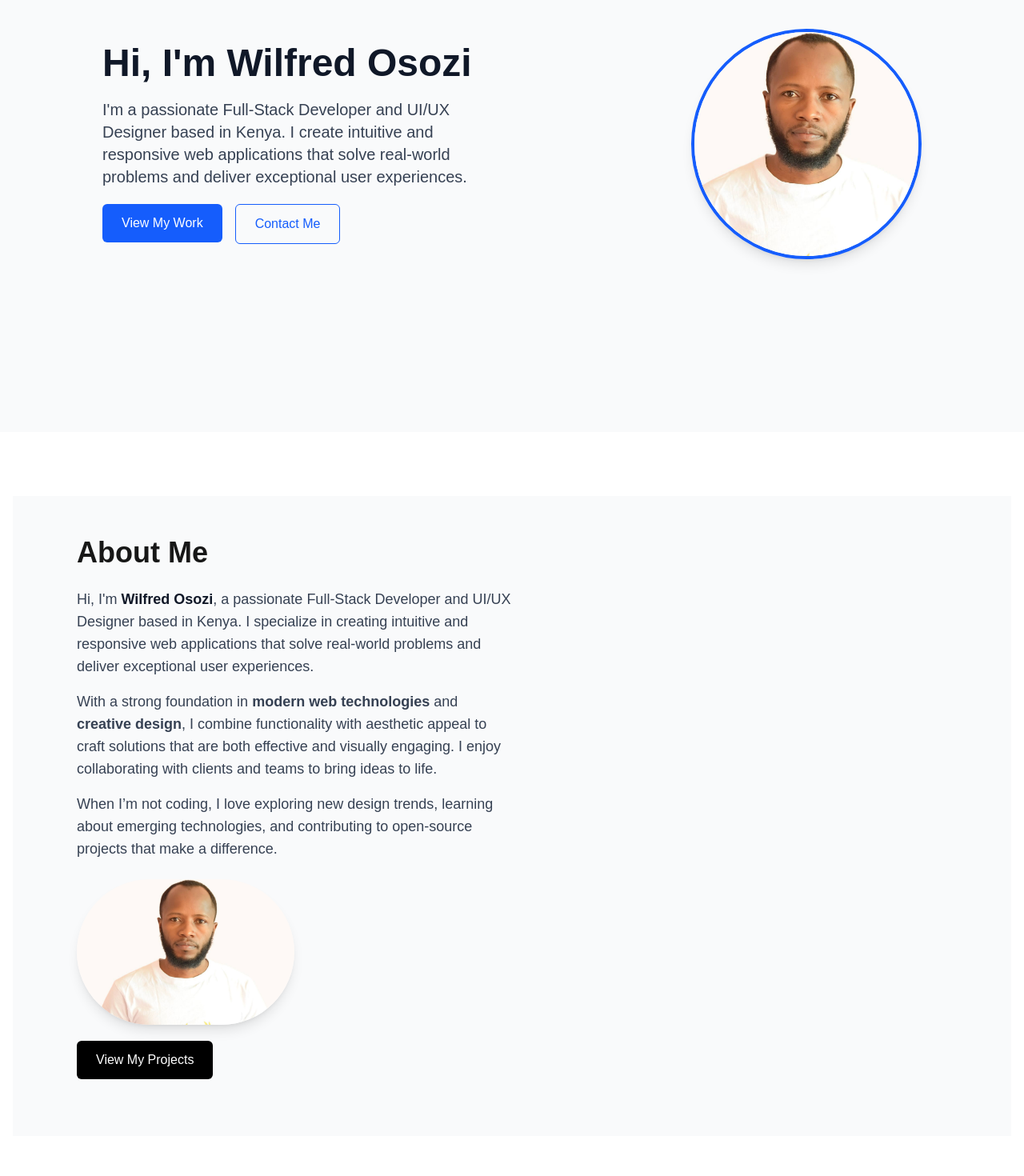
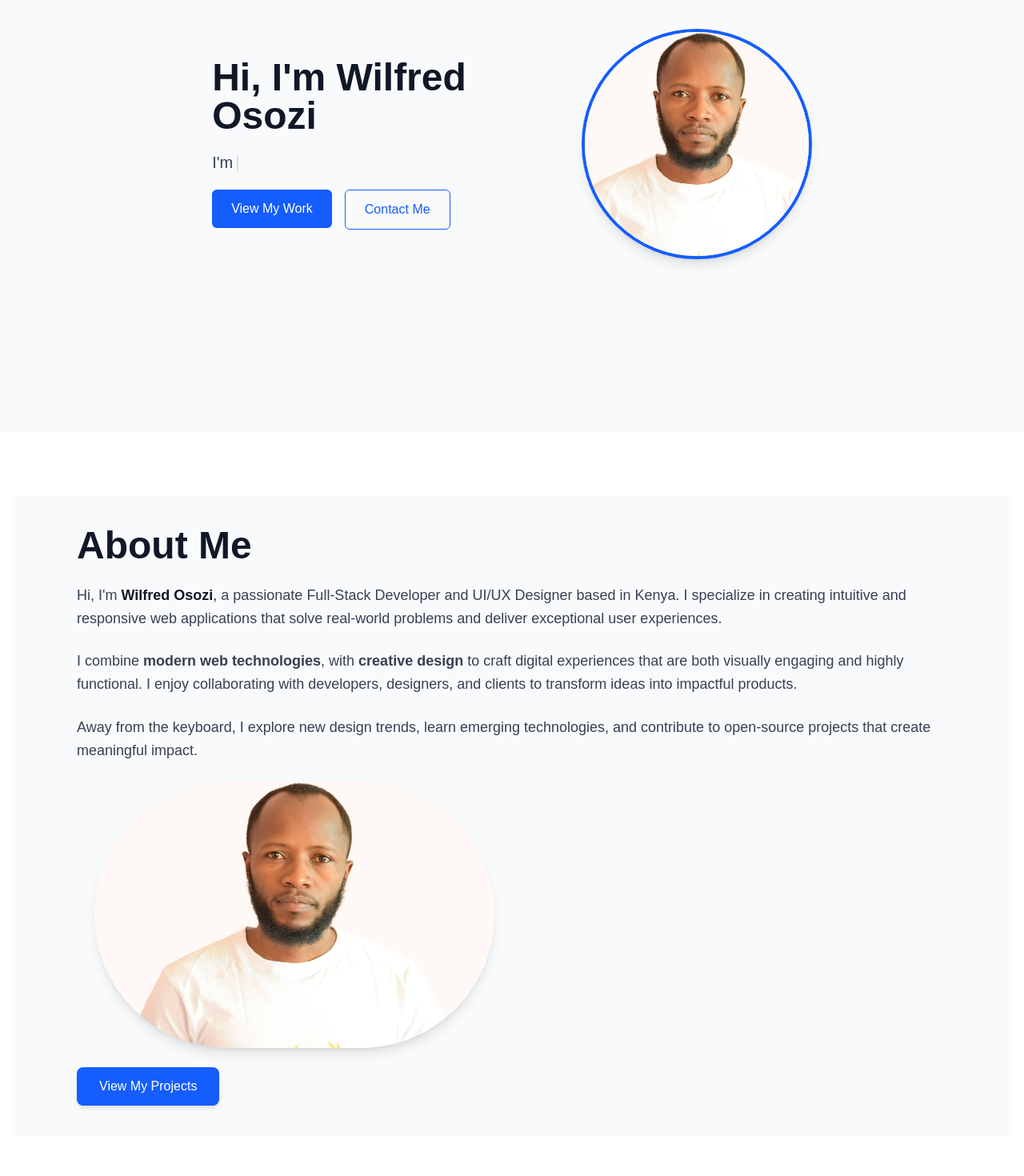
Before and after one commit to Sozi-source/sozi-portfolio, a Next.js app in the folder my-portfolio/: page / in a window 1280 px wide. Shown: the part 260-1730 px from the top of the page at 80% size. Built offline with nearby package versions, Linux system fonts and the light colour scheme.

Commit message:
added animation

```diff
--- a/my-portfolio/app/layout.tsx
+++ b/my-portfolio/app/layout.tsx
@@ -9,8 +9,9 @@ export default function RootLayout({ children }: { children: React.ReactNode })
       <head>
         <title>Wilfred Osozi Portfolio</title>
       </head>
-      <Header/>
+
       <body className="min-h-screen flex flex-col">
+         <Header/>
         <main className="flex-1">
           {children}
         </main>
--- /dev/null
+++ b/my-portfolio/components/animation/FadeIn.tsx
@@ -0,0 +1,18 @@
+// components/FadeIn.tsx
+'use client';
+import { motion } from "framer-motion";
+
+const FadeIn = ({ children }: { children: React.ReactNode }) => {
+  return (
+    <motion.div
+      initial={{ opacity: 0, y: 40 }}
+      whileInView={{ opacity: 1, y: 0 }}
+      transition={{ duration: 0.7 }}
+      viewport={{ once: true }}
+    >
+      {children}
+    </motion.div>
+  );
+};
+
+export default FadeIn;
--- a/my-portfolio/components/common/Header.tsx
+++ b/my-portfolio/components/common/Header.tsx
@@ -28,7 +28,7 @@ const Header: React.FC = () => {
         <div className="md:hidden">
           <button onClick={() => setIsOpen(!isOpen)} className="focus:outline-none">
             <img
-              src={isOpen ? "/assets/icons/close.png" : ""}
+              src={isOpen ? "/assets/icons/close.png" : "/assets/images/profile.png"}
               alt={isOpen ? "Close Menu" : "Open Menu"}
               className="w-6 h-6"
             />
--- a/my-portfolio/components/sections/AboutSection.tsx
+++ b/my-portfolio/components/sections/AboutSection.tsx
@@ -1,5 +1,7 @@
+"use client"
 import React from "react";
 import Image from "next/image";
+import {motion} from "framer-motion"
 
 const AboutSection: React.FC = () => {
   return (
@@ -7,16 +9,30 @@ const AboutSection: React.FC = () => {
       <div className="max-w-6xl mx-auto flex flex-col md:flex-row items-center gap-10">
 
         {/* About Text */}
-        <div className="md:w-1/2">
-          <h2 className="text-4xl font-bold mb-6">About Me</h2>
-          <p className="text-gray-700 text-lg mb-4">
-            Hi, I'm <span className="font-semibold text-gray-900">Wilfred Osozi</span>, a passionate Full-Stack Developer and UI/UX Designer based in Kenya. I specialize in creating intuitive and responsive web applications that solve real-world problems and deliver exceptional user experiences.
+        <motion.div
+        initial={{ opacity: 0, x: -40 }}
+          animate={{ opacity: 1, x: 0 }}
+          transition={{ duration: 0.8 }}
+          className="space-y-6">
+
+          <h2 className="text-4xl md:text-5xl font-extrabold text-gray-900">About Me</h2>
+
+          <p className="text-gray-700 text-lg leading-relaxed">
+            Hi, I'm {""}
+            <span className="font-semibold text-gray-900">Wilfred Osozi</span>, a passionate Full-Stack Developer and UI/UX Designer based in Kenya. I specialize in creating intuitive and responsive web applications that solve real-world problems and deliver exceptional user experiences.
           </p>
-          <p className="text-gray-700 text-lg mb-4">
-            With a strong foundation in <span className="font-semibold">modern web technologies</span> and <span className="font-semibold">creative design</span>, I combine functionality with aesthetic appeal to craft solutions that are both effective and visually engaging. I enjoy collaborating with clients and teams to bring ideas to life.
+          <p className="text-gray-700 text-lg leading-relaxed">
+            I combine <span className="font-semibold">modern web technologies</span>,
+            with <span className="font-semibold">creative design</span> to craft digital
+            experiences that are both visually engaging and highly functional.
+            I enjoy collaborating with developers, designers, and clients to
+            transform ideas into impactful products.
           </p>
-          <p className="text-gray-700 text-lg mb-6">
-            When I’m not coding, I love exploring new design trends, learning about emerging technologies, and contributing to open-source projects that make a difference.
+
+          <p className="text-gray-700 text-lg leading-relaxed">
+            Away from the keyboard, I explore new design trends, learn emerging
+            technologies, and contribute to open-source projects that create
+            meaningful impact.
           </p>
 
            {/* Profile Image */}
@@ -29,13 +45,15 @@ const AboutSection: React.FC = () => {
             className="rounded-full object-cover shadow-lg"
           />
         </div>
-          <a
+          <motion.a
             href="#projects"
-            className="inline-block bg-black text-white px-6 py-3 rounded-md hover:bg-gray-800 transition mt-5 mb-5"
+            whileHover={{ scale: 1.05 }}
+            whileTap={{ scale: 0.97 }}
+            className="inline-block bg-blue-600 text-white px-7 py-3 rounded-lg shadow-md hover:bg-blue-700 transition"
           >
             View My Projects
-          </a>
-        </div>
+          </motion.a>
+        </motion.div>
       </div>
     </section>
   );
--- a/my-portfolio/components/sections/HomeSection.tsx
+++ b/my-portfolio/components/sections/HomeSection.tsx
@@ -1,6 +1,8 @@
+"use client"
 import Link from 'next/link';
 import Image from 'next/image';
-
+import { motion } from "framer-motion";
+import { Typewriter } from 'react-simple-typewriter';
 
 const HomeSection= () => {
   return (
@@ -9,18 +11,48 @@ const HomeSection= () => {
   className="min-h-screen flex flex-col md:flex-row items-center justify-start md:justify-center bg-gray-50 px-5 md:px-[10%] pt-20"
 >
   {/* Left side: Text content */}
-  <div className="flex-1 text-center md:text-left space-y-5 mt-10 md:mt-0">
-    <h1 className="text-3xl sm:text-4xl md:text-5xl font-bold text-gray-900">
+  <motion.div
+        className="flex-1 text-center md:text-left space-y-5 mt-10 md:mt-0"
+        initial={{ opacity: 0, x: -50 }}
+        animate={{ opacity: 1, x: 0 }}
+        transition={{ duration: 0.8 }}>
+
+    <motion.h1
+          className="text-3xl sm:text-4xl md:text-5xl font-bold text-gray-900"
+          initial={{ opacity: 0, y: -20 }}
+          animate={{ opacity: 1, y: 0 }}
+          transition={{ delay: 0.2, duration: 0.7 }}>
       Hi, I'm Wilfred Osozi
-    </h1>
+    </motion.h1>
 
-    <p className="text-base sm:text-lg md:text-xl text-gray-700">
-      I'm a passionate Full-Stack Developer and UI/UX Designer based in Kenya. I create intuitive
-      and responsive web applications that solve real-world problems and deliver exceptional user experiences.
-    </p>
+    <motion.p
+          className="text-base sm:text-lg md:text-xl text-gray-700"
+          initial={{ opacity: 0 }}
+          animate={{ opacity: 1 }}
+          transition={{ delay: 0.4, duration: 0.7 }}
+        >
+        <Typewriter
+        words={[
+          "I'm a Full-Stack Developer.",
+          "I'm a UI/UX Designer.",
+          "I build modern web applications.",
+          "I create elegant user experiences."
+        ]}
+        loop={0}            // 0 = infinite loop
+        cursor
+        cursorStyle="|"
+        typeSpeed={50}
+        deleteSpeed={30}
+        delaySpeed={1500}/>
+    </motion.p>
 
-    <div className="mt-5 flex justify-center md:justify-start gap-4">
+    <motion.div
+          className="mt-5 flex justify-center md:justify-start gap-4"
+          initial={{ opacity: 0, y: 25 }}
+          animate={{ opacity: 1, y: 0 }}
+          transition={{ delay: 0.6, duration: 0.7 }}>
       <Link href="#projects">
+
         <button className="px-6 py-3 bg-blue-600 text-white rounded-md hover:bg-blue-700 transition">
           View My Work
         </button>
@@ -30,11 +62,11 @@ const HomeSection= () => {
           Contact Me
         </button>
       </Link>
-    </div>
-  </div>
+    </motion.div>
+  </motion.div>
 
   {/* Right side: Profile image */}
-  <div className="flex-1 mt-10 md:mt-0 flex justify-center md:justify-end">
+  <motion.div className="flex-1 mt-10 md:mt-0 flex justify-center md:justify-end">
     <Image
       src="/assets/images/profile.jpg"
       alt="Wilfred Osozi"
@@ -42,7 +74,7 @@ const HomeSection= () => {
       height={300}
       className="w-40 h-40 sm:w-48 sm:h-48 md:w-64 md:h-64 lg:w-72 lg:h-72 rounded-full border-4 border-blue-600 shadow-lg object-cover"
     />
-  </div>
+  </motion.div>
 </section>
 
   );
--- a/my-portfolio/components/sections/ProjectSection.tsx
+++ b/my-portfolio/components/sections/ProjectSection.tsx
@@ -1,5 +1,7 @@
+"use client"
 import React from "react";
 import Image from "next/image";
+import {motion} from "framer-motion"
 
 const projects = [
   {
@@ -39,13 +41,25 @@ const ProjectsSection: React.FC = () => {
   return (
     <section id="projects" className="min-h-screen bg-gray-50 px-6 md:px-20 py-20">
       <div className="max-w-6xl mx-auto">
-        <h2 className="text-4xl font-bold text-center mb-12">Featured Projects</h2>
+        <motion.h2
+         className="text-4xl font-bold text-center mb-12"
+          initial={{ opacity: 0, y: -30 }}
+          whileInView={{ opacity: 1, y: 0 }}
+          transition={{ duration: 0.6 }}
+          viewport={{ once: true }}
+          >Featured Projects
+          </motion.h2>
 
         <div className="grid gap-10 md:grid-cols-3">
           {projects.map((project, index) => (
-            <div
+            <motion.div
               key={index}
-              className="bg-white rounded-xl shadow-lg overflow-hidden hover:shadow-2xl transition duration-300"
+              className="bg-white shadow-md rounded-xl p-5 flex flex-col items-center hover:-translate-y-2 hover:shadow-xl transition-transform duration-300"
+               /* CARD ANIMATION */
+              initial={{ opacity: 0, y: 50 }}
+              whileInView={{ opacity: 1, y: 0 }}
+              transition={{ duration: 0.5, delay: index * 0.15 }}
+              viewport={{ once: true }}
             >
               <div className="relative w-full h-56">
                 <Image
@@ -59,16 +73,17 @@ const ProjectsSection: React.FC = () => {
               <div className="p-6 flex flex-col gap-4">
                 <h3 className="text-2xl font-semibold">{project.title}</h3>
                 <p className="text-gray-700">{project.description}</p>
-                <a
-                  href={project.link}
+                <motion.a
+                 href={project.link}
                   target="_blank"
                   rel="noopener noreferrer"
                   className="mt-auto inline-block text-blue-600 font-medium hover:underline"
+                  whileHover={{ scale: 1.05 }}
                 >
                   View Project
-                </a>
+                </motion.a>
               </div>
-            </div>
+            </motion.div>
           ))}
         </div>
       </div>
--- a/my-portfolio/components/sections/SkillsSection.tsx
+++ b/my-portfolio/components/sections/SkillsSection.tsx
@@ -1,3 +1,4 @@
+import FadeIn from "../animation/FadeIn";
 
 const skills = [
   {name: "JavaScript", icon:"/assets/icons/js.png", level: "Advanced"},
@@ -17,13 +18,14 @@ const SkillsSection: React.FC = () => {
       id="mySkills"
       className="min-h-screen bg-gray-50 px-6 md:px-20 py-20 flex flex-col items-center"
     >
-      <h2 className="text-4xl font-bold mb-12 text-center">Skills & Expertise</h2>
+      <FadeIn>
+        <h2 className="text-4xl font-bold mb-12 text-center">Skills & Expertise</h2>
 
       <ul className="flex flex-wrap gap-4 justify-center">
         {skills.map((skill, index) => (
           <li
             key={index}
-            className="bg-white shadow-md rounded-xl p-5 flex flex-col items-center hover:scale-105 transition"
+            className="bg-white shadow-md rounded-xl p-5 flex flex-col items-center hover:-translate-y-2 hover:shadow-xl transition-transform duration-300"
           >
             <div>
               <img
@@ -31,7 +33,7 @@ const SkillsSection: React.FC = () => {
             alt={skill.name}
             width={100}
             height={100}
-            className="w-16 h-16 mb-3"
+            className="w-16 h-16 mb-3 hover:rotate-360 transition-transform duration-300"
             />
             <p className="font-semibold text-gray-900">{skill.name} </p>
             <p className="text-sm text-gray-400">{skill.level} </p>
@@ -39,6 +41,9 @@ const SkillsSection: React.FC = () => {
           </li>
         ))}
       </ul>
+
+      </FadeIn>
+
     </section>
   );
 };
--- a/my-portfolio/package.json
+++ b/my-portfolio/package.json
@@ -9,11 +9,13 @@
     "lint": "eslint"
   },
   "dependencies": {
+    "framer-motion": "^12.23.24",
     "lucide-react": "^0.553.0",
     "next": "16.0.1",
     "react": "19.2.0",
     "react-dom": "19.2.0",
-    "react-icons": "^5.5.0"
+    "react-icons": "^5.5.0",
+    "react-simple-typewriter": "^5.0.1"
   },
   "devDependencies": {
     "@tailwindcss/postcss": "^4",
```
Also changed, not shown: 1 other file (tests, documents, lock files or other folders).
